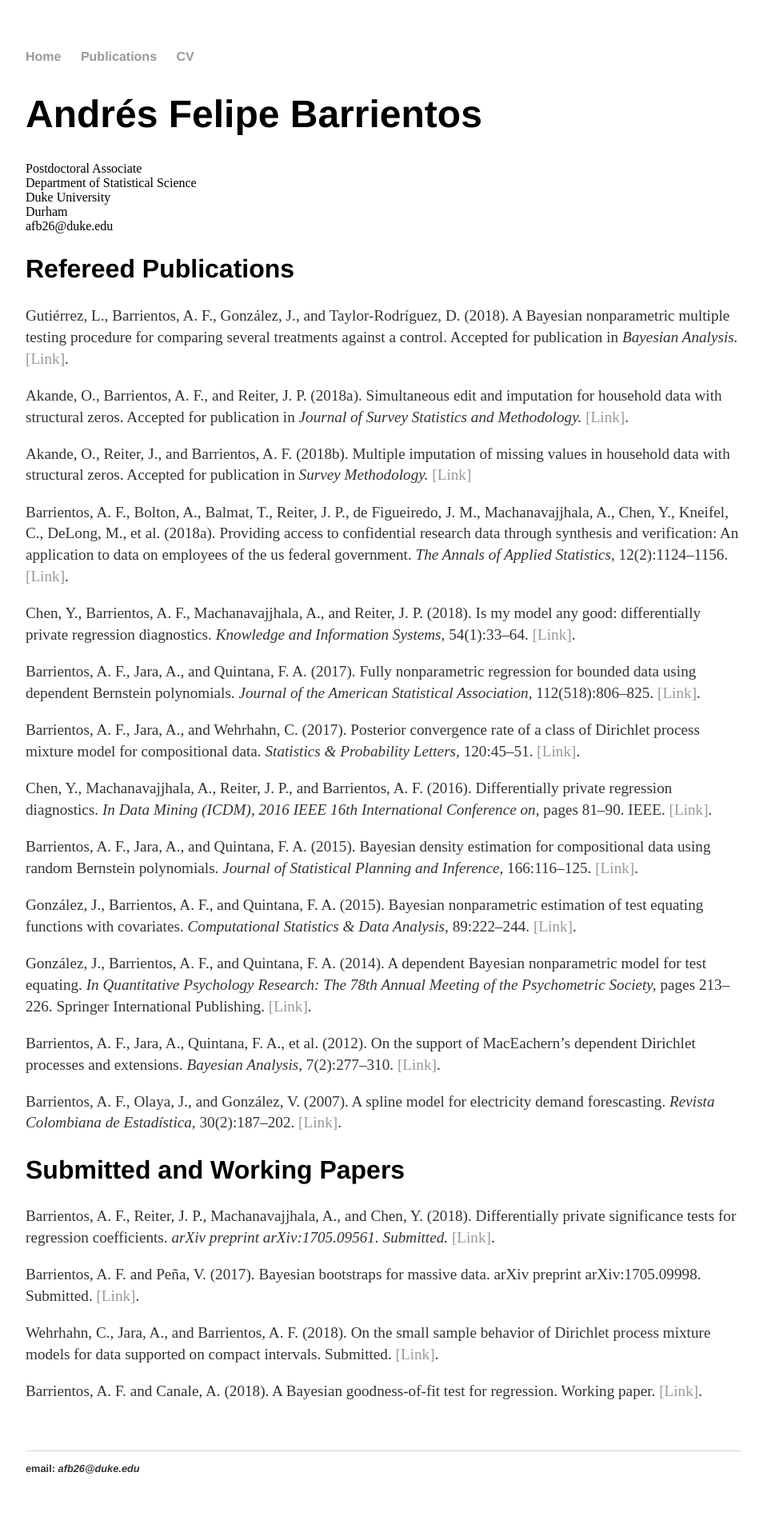
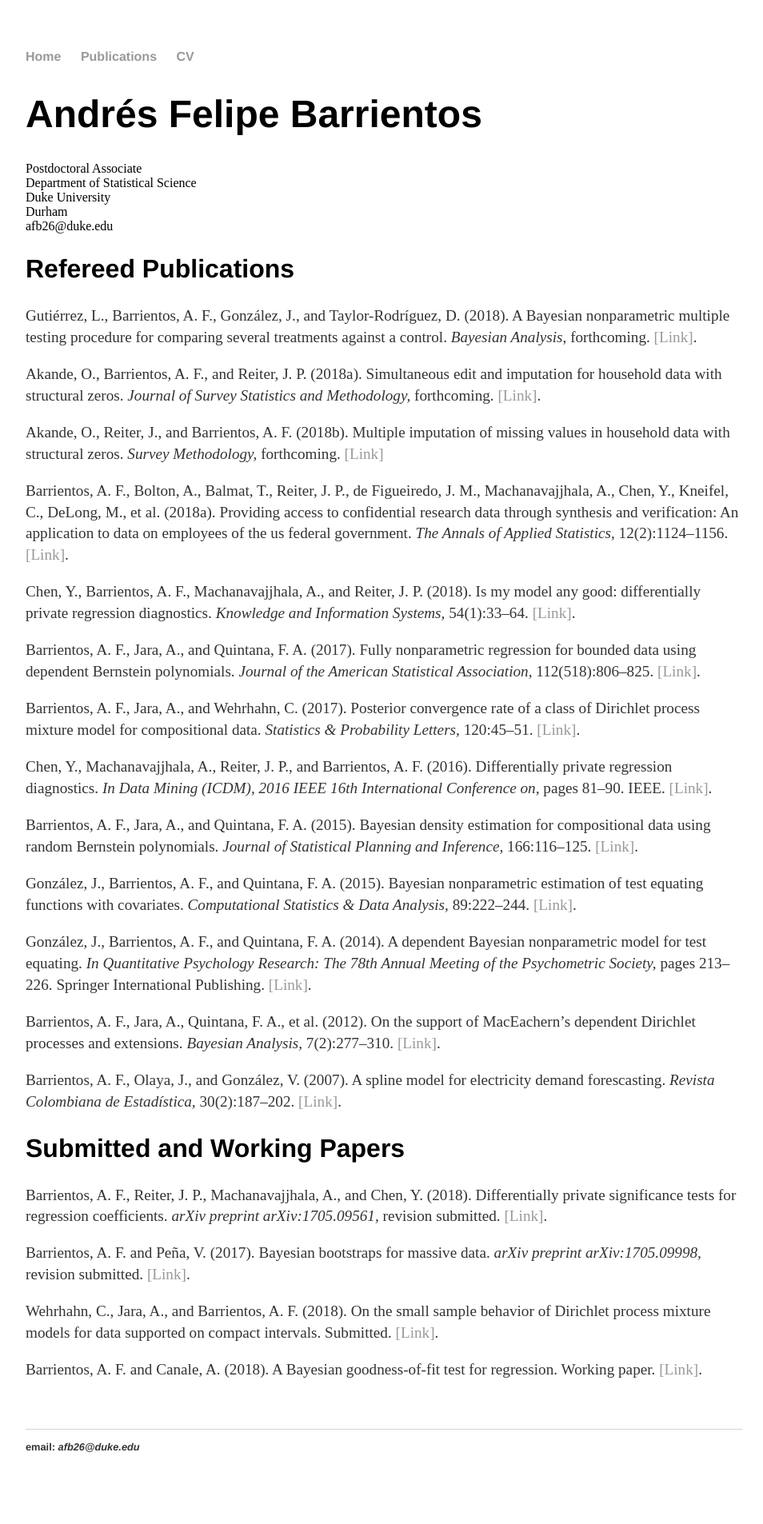
Before and after one commit to anfebar/anfebar.github.io, a Jekyll site: the page built from cv/index.html, in a window 1280 px wide. Shown: the whole page at 80% size, without its empty margins (160-1114 px from the left). Built offline with Jekyll 4.4.1, drawn with Linux system fonts in a browser that asks for light colours; after the commit the page ends 1879 px from its top, so only the background shows below that.

Commit message:
Update index.html

```diff
--- a/cv/index.html
+++ b/cv/index.html
@@ -18,17 +18,17 @@ title: Andrés F. Barrientos
 
 					<p>Gutiérrez, L., Barrientos, A. F., González, J., and Taylor-Rodríguez, D. (2018).
 						A Bayesian nonparametric multiple testing procedure for comparing several treatments against a control.
-						Accepted for publication in <em>Bayesian Analysis.</em>
+						<em>Bayesian Analysis</em>, forthcoming.
 							<a href="https://projecteuclid.org/download/pdfview_1/euclid.ba/1537258138">[Link]</a>.
 
 					<p>Akande, O., Barrientos, A. F., and Reiter, J. P. (2018a).
 						Simultaneous edit and imputation for household data with structural zeros.
-						Accepted for publication in <em>Journal of Survey Statistics and Methodology.</em>
+						<em>Journal of Survey Statistics and Methodology,</em> forthcoming.
 						<a href="https://arxiv.org/pdf/1804.05144.pdf">[Link]</a>.
 
 					<p>Akande, O., Reiter, J., and Barrientos, A. F. (2018b).
 						Multiple imputation of missing values in household data with structural zeros.
-						Accepted for publication in <em>Survey Methodology.</em>
+						<em>Survey Methodology,</em> forthcoming.
 						<a href="https://arxiv.org/pdf/1707.05916.pdf">[Link]</a>
 
 					<p>Barrientos, A. F., Bolton, A., Balmat, T., Reiter, J. P., de Figueiredo, J. M.,
@@ -88,16 +88,17 @@ title: Andrés F. Barrientos
 
 					<p>Barrientos, A. F., Reiter, J. P., Machanavajjhala, A., and Chen, Y. (2018).
 						Differentially private significance tests for regression coefficients.
-						<em> arXiv preprint arXiv:1705.09561. Submitted.</em>
+						<em> arXiv preprint arXiv:1705.09561,</em> revision submitted.
 						<a href="https://arxiv.org/pdf/1705.09561.pdf">[Link]</a>.
 
 						<p>Barrientos, A. F. and Peña, V. (2017).
 							Bayesian bootstraps for massive data.
-							arXiv preprint arXiv:1705.09998. Submitted.
+							<em> arXiv preprint arXiv:1705.09998,</em>  revision submitted.
 							<a href="https://arxiv.org/pdf/1705.09998.pdf">[Link]</a>.
 
 						<p>Wehrhahn, C., Jara, A., and Barrientos, A. F. (2018).
-							On the small sample behavior of Dirichlet process mixture models for data supported on compact intervals. Submitted.
+							On the small sample behavior of Dirichlet process mixture models
+							for data supported on compact intervals. Submitted.
 							<a href="http://goo.gl/oZGm5Y">[Link]</a>.
 
 						<p>Barrientos, A. F. and Canale, A. (2018).
```
